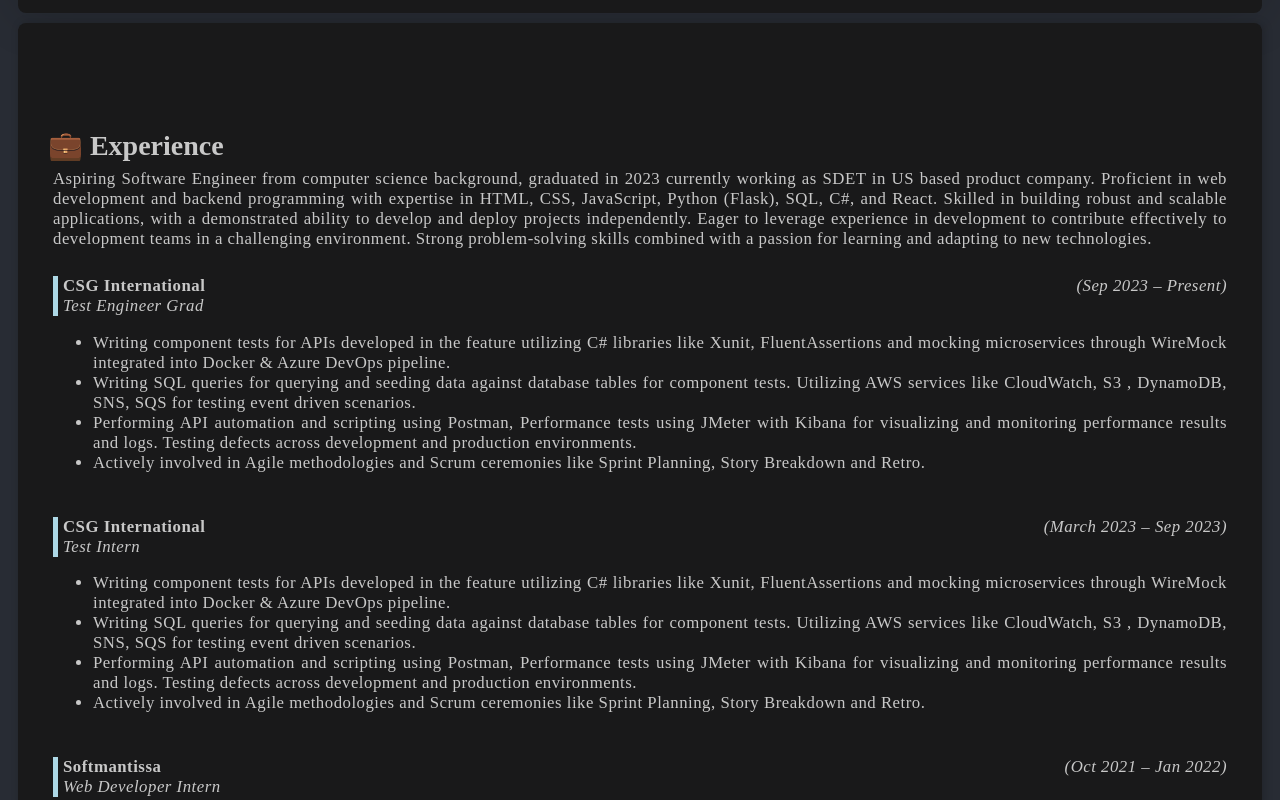
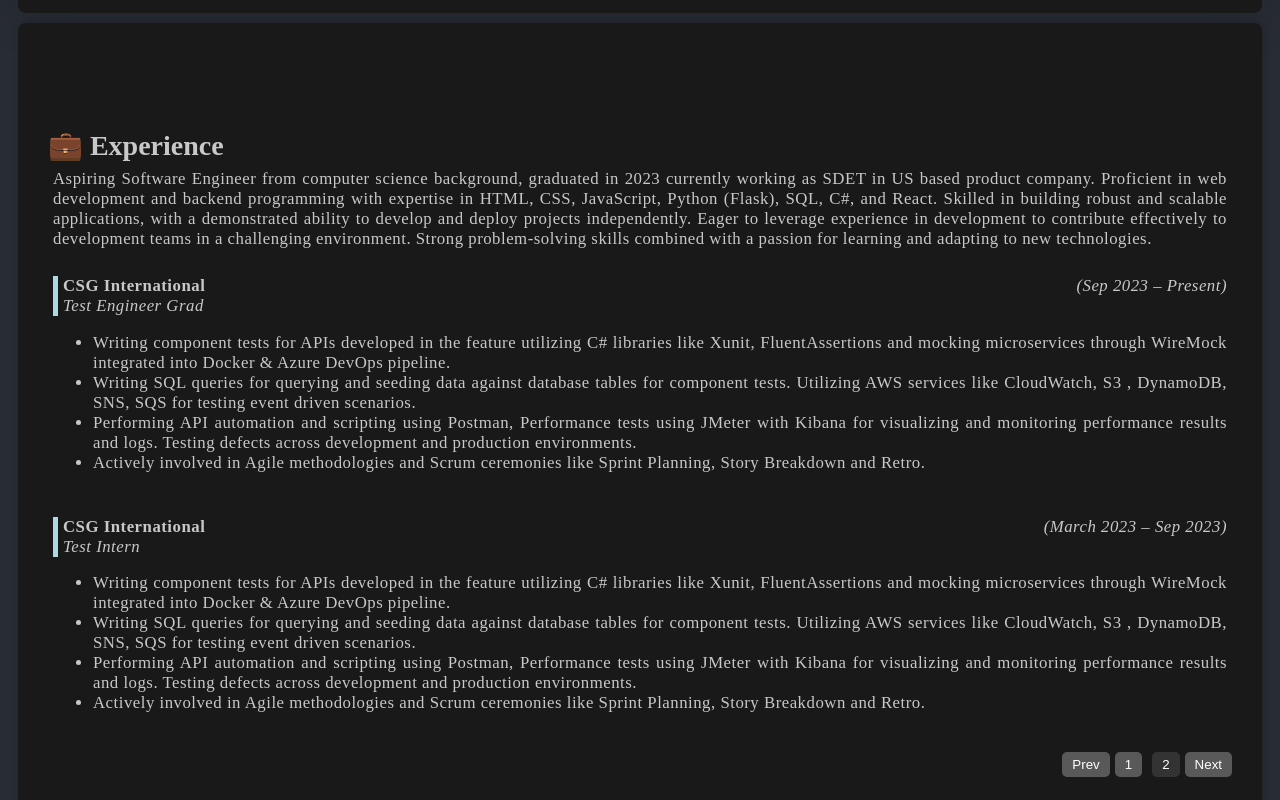
Before and after one commit to tejas-mn/react-portfolio, a React (Create React App) app in the folder my-portfolio/: page /experience in a window 1280 px wide. Shown: the part 480-1280 px from the top of the page. Built offline with nearby package versions, Linux system fonts and the light colour scheme; a web font is replaced by a local one.

Commit message:
added pagination for experience section

```diff
--- a/my-portfolio/src/components/Experience.js
+++ b/my-portfolio/src/components/Experience.js
@@ -1,13 +1,29 @@
 import { exp, userInfo } from "../Providers/DataProvider";
+import { PaginationProvider, usePagination } from "../Providers/PaginationProvider";
+import { Pagination } from "./Pagination";
+
+function PaginatedItemList(){
+  const paginatedExperience = usePagination().getPaginatedItems();
+
+  return (
+    <>
+     {paginatedExperience.map((ex) => (
+        <ExperienceDetail e={ex} />
+      ))}
+    </>
+  )
+}
 
 export function Experience() {
   return (
     <section>
       <h2>💼 Experience</h2>
       <p>{userInfo.experienceInfo}</p>
-      {exp.map((ex) => (
-        <ExperienceDetail e={ex} />
-      ))}
+
+      <PaginationProvider items={exp} itemsPerPage={2}>
+        <PaginatedItemList/>
+        <Pagination/>
+      </PaginationProvider>
     </section>
   );
 }
```
